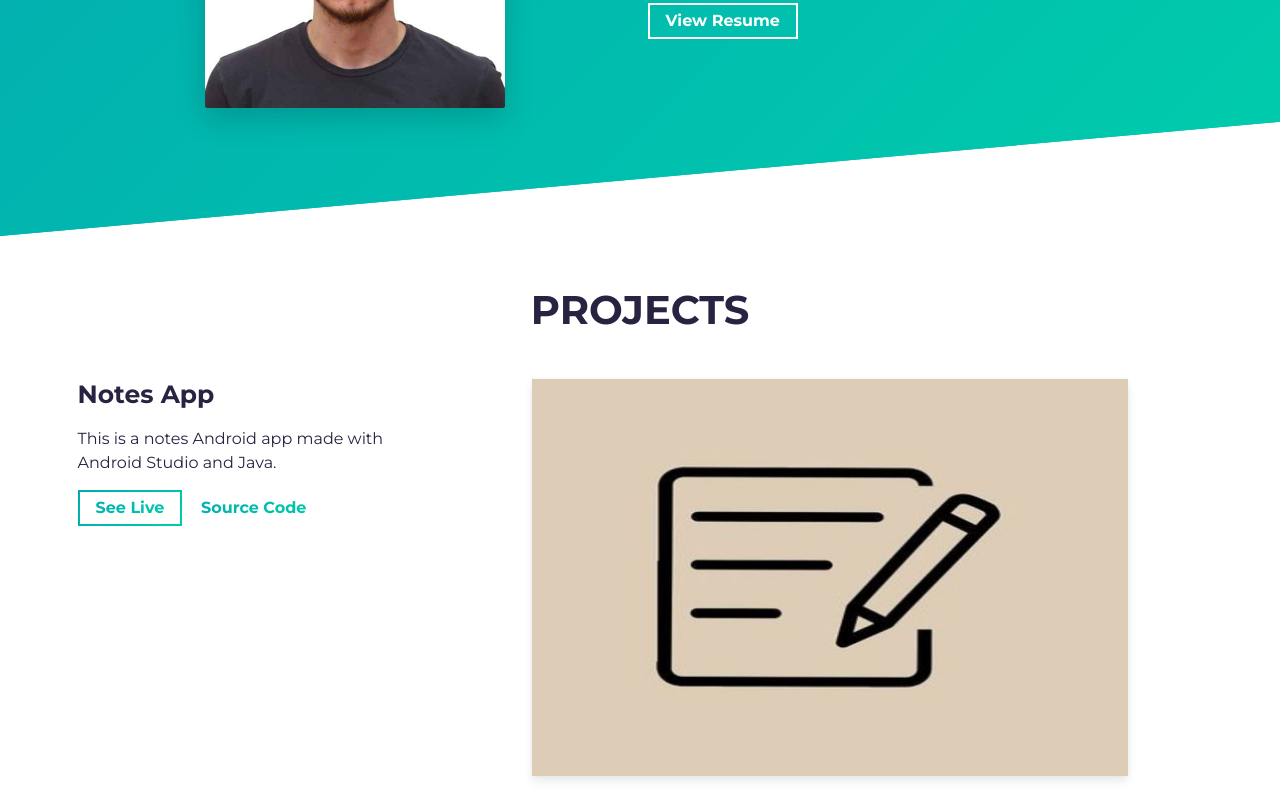
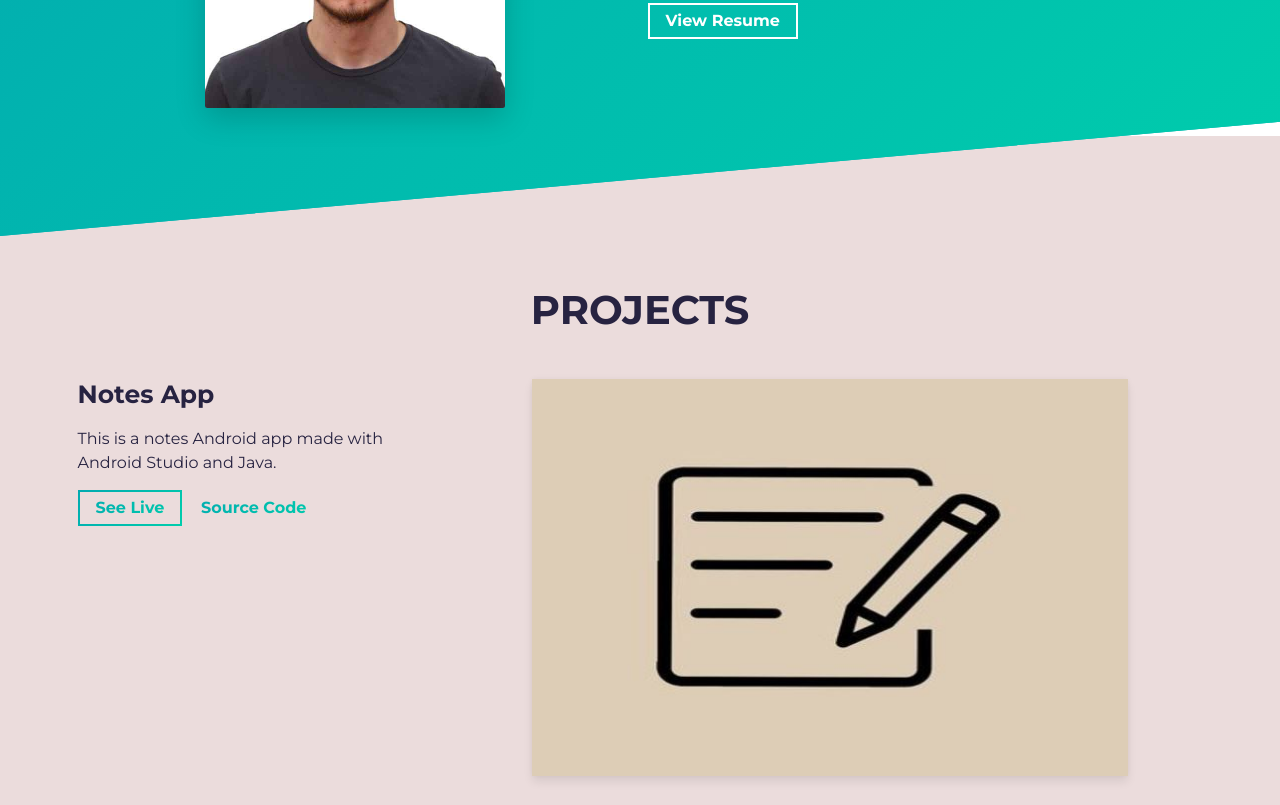
Before and after one commit to kelvin30/MyPortfolio, a website built with Parcel: page src/index.html in a window 1280 px wide. Shown: the part 1135-1940 px from the top of the page. Built offline with nearby package versions, Linux system fonts and the light colour scheme.

Commit message:
color projects

```diff
--- a/src/sass/sections/_projects.scss
+++ b/src/sass/sections/_projects.scss
@@ -1,5 +1,5 @@
 #projects {
-  background-color: $white-color;
+  background-color: rgb(235, 220, 220);
   color: $dark-blue-text;
   margin-top: -10rem;
   padding-top: 15rem;
```
